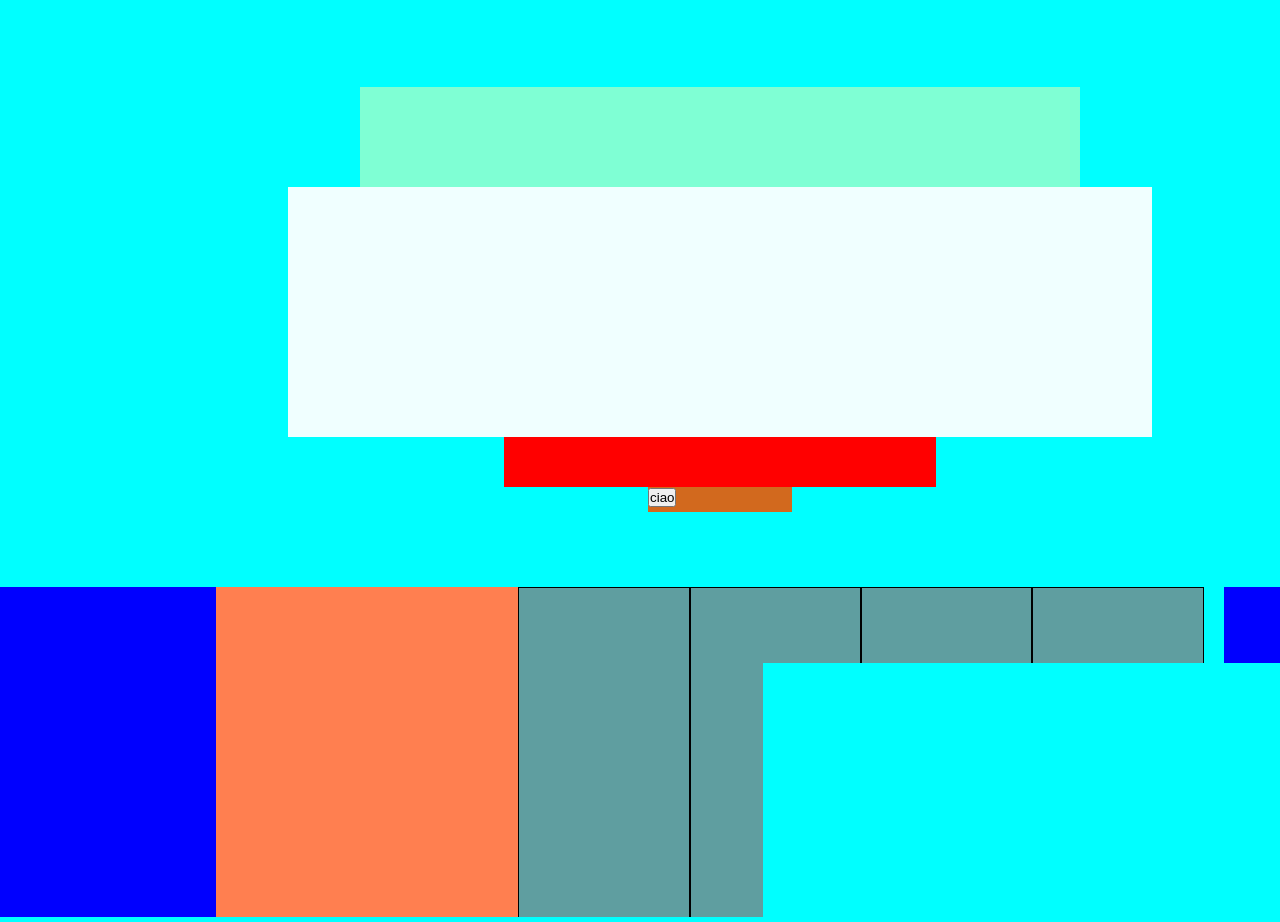
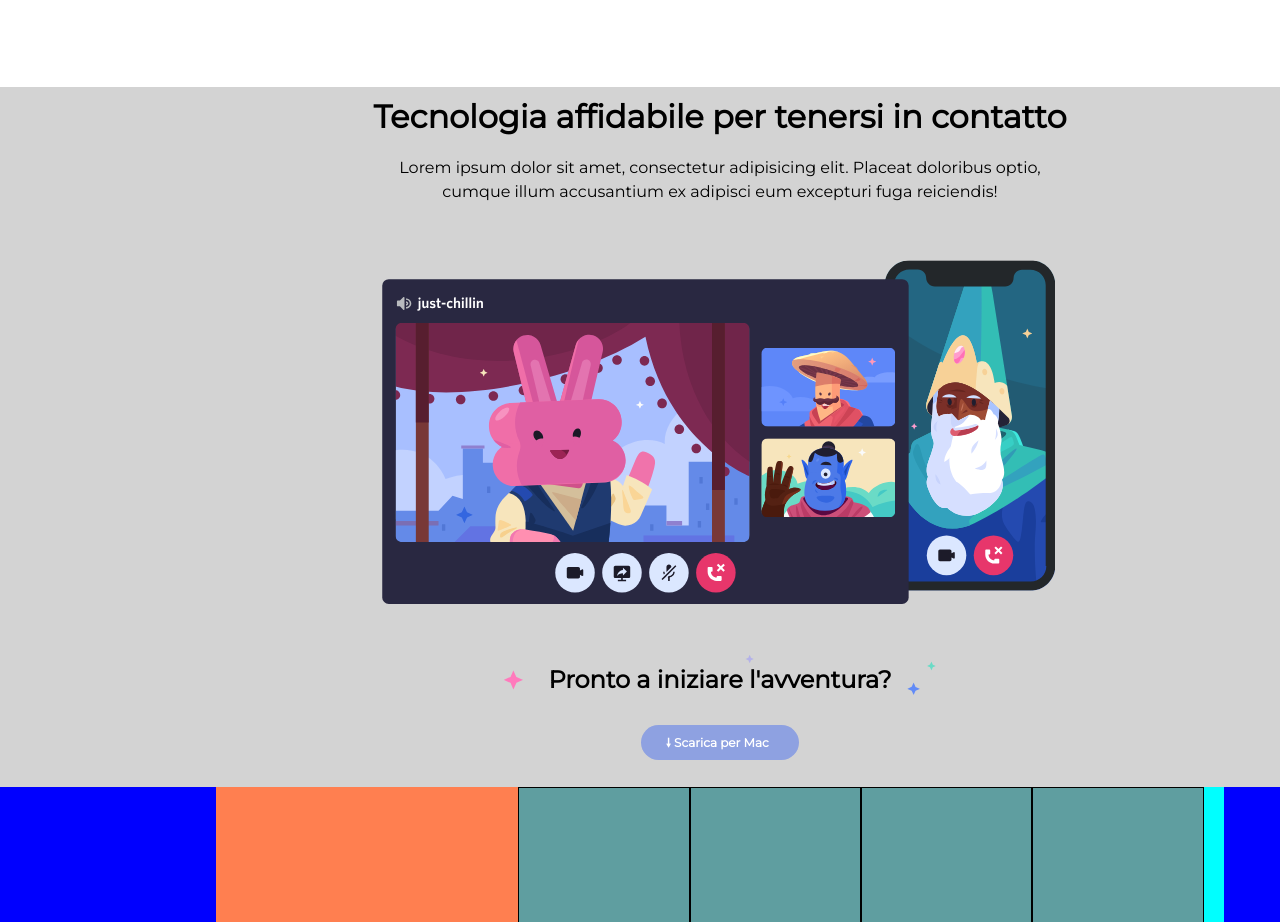
Before and after one commit to DomenicoGalileo88/htmlcss-discord, a plain HTML site: page index.html in a window 1280 px wide. Shown: the part 1878-2800 px from the top of the page. Drawn offline with Linux system fonts and the light colour scheme.

Commit message:
Final commit
manca il footer

```diff
--- a/css/style.css
+++ b/css/style.css
@@ -26,13 +26,16 @@ a{
 .position_relative{
     position: relative;
 }
+
+.bg_grey{
+    background-color: lightgray;
+}
 /**********
  HEADER
  *********/
 
  .site_header{
      height: 465px;
-     background-color: bisque;
     background-image: url('../img/jumbo.png');
     background-repeat: no-repeat;
     background-size: cover;
@@ -141,10 +144,6 @@ a{
   MAIN
  ********************/
 
-.site_main{
-    background-color: aqua;
-}
-
 .main_section{
     height: 500px;
 }
@@ -153,7 +152,6 @@ a{
     height: 100%;
     width: 80%;
     margin: 0 auto;
-    padding-top: 50px;
 }
 
 .row_main>.col_lg{
@@ -182,34 +180,61 @@ a{
     font-weight: 600;
 }
 
-.main_section_title{
+.main_section_title h2, p{
+    margin: 0 auto;
+    text-align: center;
+    padding: 10px;
+}
+
+.title_img_display>h2{
+    font-size: 2rem;
+    text-align: center;
+    padding: 10px;
+}
+
+.title_img_display>p{
+    line-height: 1.5;
+     width: 50%;
+}
+
+.main_section_img{
     width: 50%;
-    height: 20%;
-    background-color: aquamarine;
     margin: 0 auto;
 }
 
-.main_section_img{
-    width: 60%;
-    height: 50%;
-    background-color: azure;
-    margin: 0 auto;
+.main_section_img>img{
+    max-width: 100%;
 }
 
 .main_section_paragraph{
     width: 30%;
     height: 10%;
-    background-color:red;
+    margin: 0 auto;
+    background-image: url('../img/stars.svg');
+    background-size: contain;
+    background-repeat: no-repeat;
+    font-weight: bold;
+    font-size: 1.5rem;
+}
+
+.main_section_button{
+    width: 11%;
+    height: 5%;
+    background-color:#8EA1E1;
+    padding: 9px 25px;
+    border-radius: 2rem;
+    font-size: 12px;
+    font-weight: bold;
     margin: 0 auto;
 }
 
-.main_section_button{
-    width: 10%;
-    height: 5%;
-    background-color: chocolate;
-    margin: 0 auto;
+.main_section_button a{
+    color: white;
 }
 
+.add_space{
+    height: 700px;
+}
 
 /******************
  FOOTER
--- a/index.html
+++ b/index.html
@@ -1,5 +1,6 @@
 <!DOCTYPE html>
 <html lang="en">
+
 <head>
     <meta charset="UTF-8">
     <meta http-equiv="X-UA-Compatible" content="IE=edge">
@@ -7,9 +8,11 @@
     <title>htmlcss_discord</title>
     <link rel="preconnect" href="https://fonts.googleapis.com">
     <link rel="preconnect" href="https://fonts.gstatic.com" crossorigin>
-    <link href="https://fonts.googleapis.com/css2?family=Montserrat&family=Rubik+Mono+One&display=swap" rel="stylesheet">
+    <link href="https://fonts.googleapis.com/css2?family=Montserrat&family=Rubik+Mono+One&display=swap"
+        rel="stylesheet">
     <link rel="stylesheet" href="./css/style.css">
 </head>
+
 <body>
 
     <div class="container">
@@ -46,7 +49,9 @@
             <div class="title">
 
                 <h1>Il tuo posto per parlare</h1>
-            <p>Che tu faccia parte di un club scolastico, gruppo di gamer, comunità artistica mondiale, o semplicemente di un piccolo gruppo di amici che vuole passare il tempo assieme, Discord rende più facile chiacchiere ogni giorno e ritrovarsi più spesso.  </p>
+                <p>Che tu faccia parte di un club scolastico, gruppo di gamer, comunità artistica mondiale, o
+                    semplicemente di un piccolo gruppo di amici che vuole passare il tempo assieme, Discord rende più
+                    facile chiacchiere ogni giorno e ritrovarsi più spesso. </p>
                 <div class="link_title">
 
                     <a href="#">&#129047; Scarica per Mac</a>
@@ -84,7 +89,8 @@
                         <div class="row_col_sm_paragraph">
 
                             <p>
-                            Lorem ipsum dolor sit amet consectetur adipisicing elit. Eveniet necessitatibus quae quasi quam
+                                Lorem ipsum dolor sit amet consectetur adipisicing elit. Eveniet necessitatibus quae
+                                quasi quam
                                 magni ipsam cumque
                                 debitis Lorem, ipsum.
                             </p>
@@ -98,7 +104,7 @@
             </section>
             <!-- /.main_section -->
 
-        <section class="main_section">
+            <section class="main_section bg_grey">
 
                 <div class="row_main">
 
@@ -114,7 +120,8 @@
                         <div class="row_col_sm_paragraph">
 
                             <p>
-                            Lorem ipsum dolor sit amet consectetur adipisicing elit. Eveniet necessitatibus quae quasi quam
+                                Lorem ipsum dolor sit amet consectetur adipisicing elit. Eveniet necessitatibus quae
+                                quasi quam
                                 magni ipsam cumque
                                 debitis
                             </p>
@@ -156,7 +163,8 @@
                         <div class="row_col_sm_paragraph">
 
                             <p>
-                            Lorem ipsum dolor sit amet consectetur adipisicing elit. Eveniet necessitatibus quae quasi quam
+                                Lorem ipsum dolor sit amet consectetur adipisicing elit. Eveniet necessitatibus quae
+                                quasi quam
                                 magni ipsam cumque
                                 debitis Lorem, ipsum.
                             </p>
@@ -170,17 +178,35 @@
             </section>
             <!-- /.main_section -->
 
-        <section class="main_section">
+            <section class="main_section bg_grey add_space">
 
-            <h2 class="main_section_title"></h2>
+                <div class="title_img_display">
 
-            <div class="main_section_img"></div>
+                    <h2>
+                        Tecnologia affidabile per tenersi in contatto
+                    </h2>
 
-            <p class="main_section_paragraph"></p>
+                    <p>
+                        Lorem ipsum dolor sit amet, consectetur adipisicing elit. Placeat doloribus optio, cumque illum
+                        accusantium ex
+                        adipisci eum excepturi fuga reiciendis!
+                    </p>
+
+                </div>
+
+                <div class="main_section_img">
+
+                    <img src="./img/item4-big.svg" alt="">
+
+                </div>
+
+                <p class="main_section_paragraph">
+                    Pronto a iniziare l'avventura?
+                </p>
 
                 <div class="main_section_button">
 
-                <button>ciao</button>
+                    <a href="#">&#129047; Scarica per Mac</a>
 
                 </div>
 
@@ -225,4 +251,5 @@
 
 
 </body>
+
 </html>
```
Lines whose indentation alone changed are shown as unchanged.
